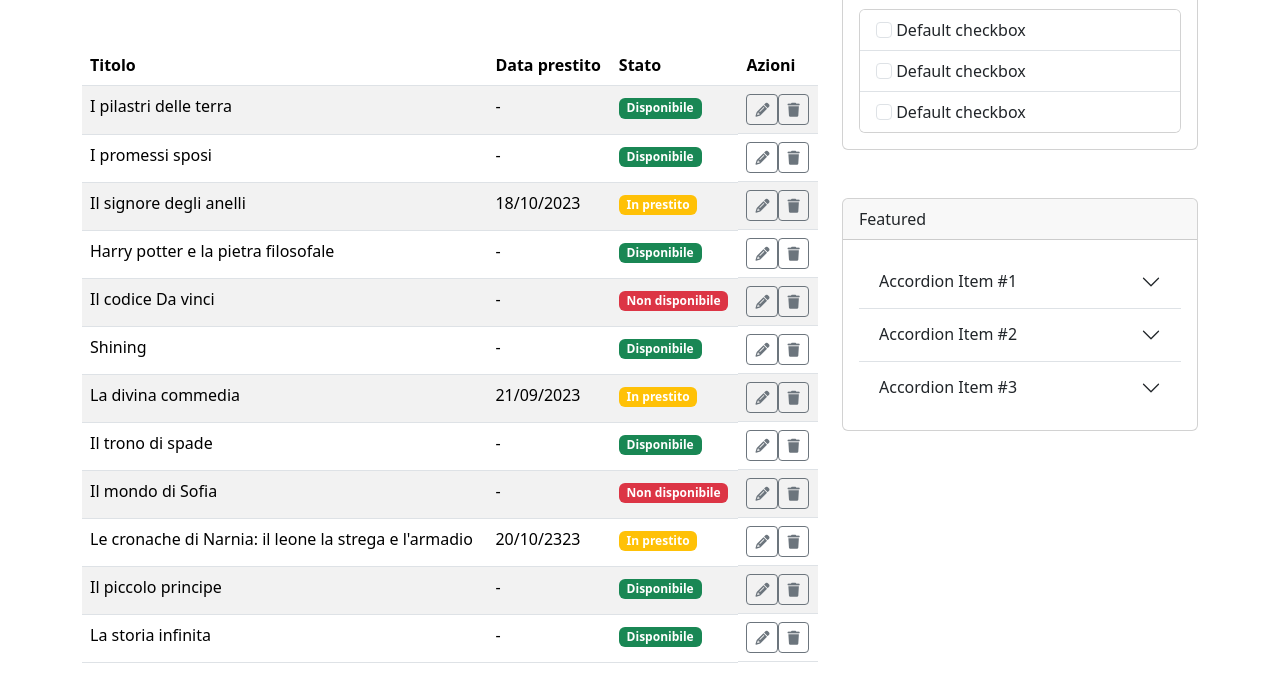
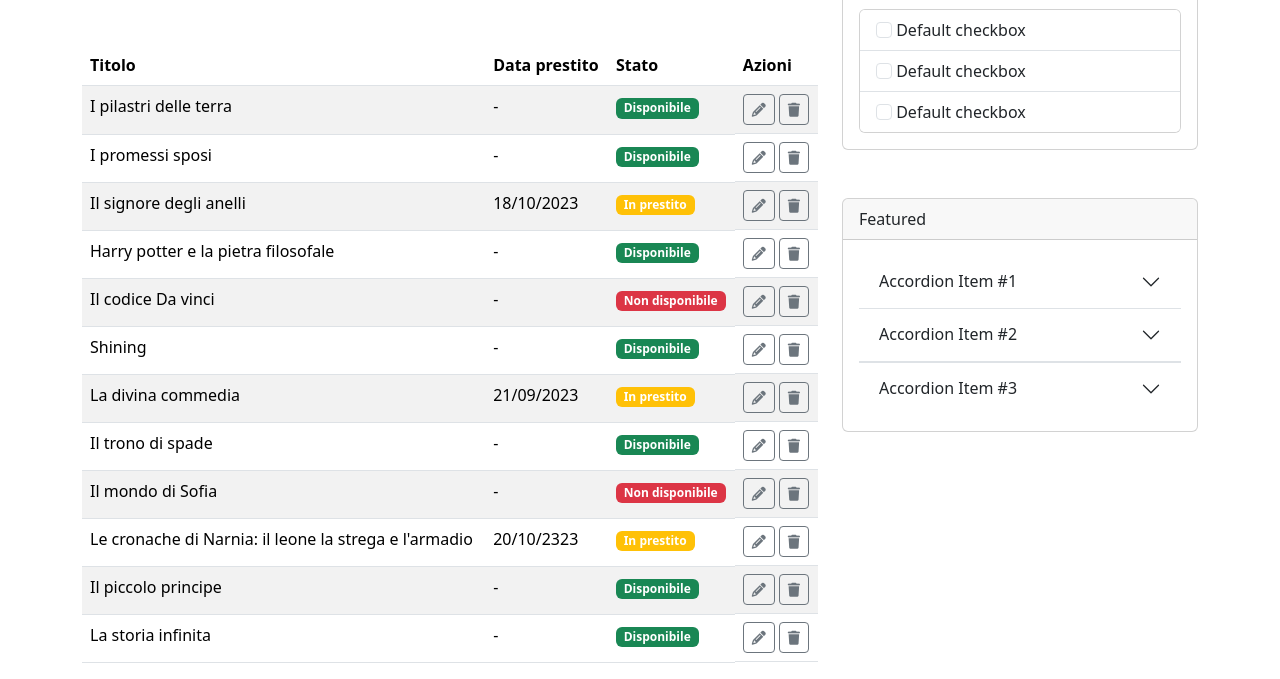
Before and after one commit to DamianoCelesti/html-css-bootstrap-dashboard, a plain HTML site: page index.html in a window 1280 px wide. Shown: the part 178-857 px from the top of the page. Drawn offline with nearby package versions, Linux system fonts and the light colour scheme.

Commit message:
fixed table

```diff
--- a/index.html
+++ b/index.html
@@ -79,7 +79,7 @@
                             <td>I pilastri delle terra</td>
                             <td class="d-none d-sm-table-cell">-</td>
                             <td><span class="badge text-bg-success">Disponibile</span></td>
-                            <td class="d-flex"><button type="button" class="btn btn-sm btn-outline-secondary"><i
+                            <td class="d-flex gap-1"><button type="button" class="btn btn-sm btn-outline-secondary"><i
                                         class="fa-solid fa-pencil"></i></button>
                                 <button type="button" class="btn btn-sm btn-outline-secondary"><i
                                         class="fa-solid fa-trash"></i></button>
@@ -89,7 +89,7 @@
                             <td>I promessi sposi</td>
                             <td class="d-none d-sm-table-cell">-</td>
                             <td><span class="badge text-bg-success">Disponibile</span></td>
-                            <td class="d-flex"><button type="button" class="btn btn-sm btn-outline-secondary"><i
+                            <td class="d-flex gap-1"><button type="button" class="btn btn-sm btn-outline-secondary"><i
                                         class="fa-solid fa-pencil"></i></button>
                                 <button type="button" class="btn btn-sm btn-outline-secondary"><i
                                         class="fa-solid fa-trash"></i></button>
@@ -99,7 +99,7 @@
                             <td>Il signore degli anelli</td>
                             <td class="d-none d-sm-table-cell">18/10/2023</td>
                             <td><span class="badge text-bg-warning text-white">In prestito</span></td>
-                            <td class="d-flex">
+                            <td class="d-flex gap-1">
                                 <button type="button" class="btn btn-sm btn-outline-secondary"><i
                                         class="fa-solid fa-pencil"></i></button>
                                 <button type="button" class="btn btn-sm btn-outline-secondary"><i
@@ -110,7 +110,7 @@
                             <td>Harry potter e la pietra filosofale</td>
                             <td class="d-none d-sm-table-cell">-</td>
                             <td><span class="badge text-bg-success">Disponibile</span></td>
-                            <td class="d-flex"><button type="button" class="btn btn-sm btn-outline-secondary"><i
+                            <td class="d-flex gap-1"><button type="button" class="btn btn-sm btn-outline-secondary"><i
                                         class="fa-solid fa-pencil"></i></button>
                                 <button type="button" class="btn btn-sm btn-outline-secondary"><i
                                         class="fa-solid fa-trash"></i></button>
@@ -120,7 +120,7 @@
                             <td>Il codice Da vinci</td>
                             <td class="d-none d-sm-table-cell">-</td>
                             <td><span class="badge text-bg-danger">Non disponibile</span></td>
-                            <td class="d-flex"><button type="button" class="btn btn-sm btn-outline-secondary"><i
+                            <td class="d-flex gap-1"><button type="button" class="btn btn-sm btn-outline-secondary"><i
                                         class="fa-solid fa-pencil"></i></button>
                                 <button type="button" class="btn btn-sm btn-outline-secondary"><i
                                         class="fa-solid fa-trash"></i></button>
@@ -130,7 +130,7 @@
                             <td>Shining</td>
                             <td class="d-none d-sm-table-cell">-</td>
                             <td><span class="badge text-bg-success">Disponibile</span></td>
-                            <td class="d-flex"><button type="button" class="btn btn-sm btn-outline-secondary"><i
+                            <td class="d-flex gap-1"><button type="button" class="btn btn-sm btn-outline-secondary"><i
                                         class="fa-solid fa-pencil"></i></button>
                                 <button type="button" class="btn btn-sm btn-outline-secondary"><i
                                         class="fa-solid fa-trash"></i></button>
@@ -140,7 +140,7 @@
                             <td>La divina commedia</td>
                             <td class="d-none d-sm-table-cell">21/09/2023</td>
                             <td><span class="badge text-bg-warning text-white">In prestito</span></td>
-                            <td class="d-flex"><button type="button" class="btn btn-sm btn-outline-secondary"><i
+                            <td class="d-flex gap-1"><button type="button" class="btn btn-sm btn-outline-secondary"><i
                                         class="fa-solid fa-pencil"></i></button>
                                 <button type="button" class="btn btn-sm btn-outline-secondary"><i
                                         class="fa-solid fa-trash"></i></button>
@@ -150,7 +150,7 @@
                             <td>Il trono di spade</td>
                             <td class="d-none d-sm-table-cell">-</td>
                             <td><span class="badge text-bg-success">Disponibile</span></td>
-                            <td class="d-flex"><button type="button" class="btn btn-sm btn-outline-secondary"><i
+                            <td class="d-flex gap-1"><button type="button" class="btn btn-sm btn-outline-secondary"><i
                                         class="fa-solid fa-pencil"></i></button>
                                 <button type="button" class="btn btn-sm btn-outline-secondary"><i
                                         class="fa-solid fa-trash"></i></button>
@@ -160,7 +160,7 @@
                             <td>Il mondo di Sofia</td>
                             <td class="d-none d-sm-table-cell">-</td>
                             <td><span class="badge text-bg-danger">Non disponibile</span></td>
-                            <td class="d-flex"><button type="button" class="btn btn-sm btn-outline-secondary"><i
+                            <td class="d-flex gap-1"><button type="button" class="btn btn-sm btn-outline-secondary"><i
                                         class="fa-solid fa-pencil"></i></button>
                                 <button type="button" class="btn btn-sm btn-outline-secondary"><i
                                         class="fa-solid fa-trash"></i></button>
@@ -170,7 +170,7 @@
                             <td>Le cronache di Narnia: il leone la strega e l'armadio</td>
                             <td class="d-none d-sm-table-cell">20/10/2323</td>
                             <td><span class="badge text-bg-warning text-white">In prestito</span></td>
-                            <td class="d-flex"><button type="button" class="btn btn-sm btn-outline-secondary"><i
+                            <td class="d-flex gap-1"><button type="button" class="btn btn-sm btn-outline-secondary"><i
                                         class="fa-solid fa-pencil"></i></button>
                                 <button type="button" class="btn btn-sm btn-outline-secondary"><i
                                         class="fa-solid fa-trash"></i></button>
@@ -180,7 +180,7 @@
                             <td>Il piccolo principe</td>
                             <td class="d-none d-sm-table-cell">-</td>
                             <td><span class="badge text-bg-success">Disponibile</span></td>
-                            <td class="d-flex"><button type="button" class="btn btn-sm btn-outline-secondary"><i
+                            <td class="d-flex gap-1"><button type="button" class="btn btn-sm btn-outline-secondary"><i
                                         class="fa-solid fa-pencil"></i></button>
                                 <button type="button" class="btn btn-sm btn-outline-secondary"><i
                                         class="fa-solid fa-trash"></i></button>
@@ -190,7 +190,7 @@
                             <td>La storia infinita</td>
                             <td class="d-none d-sm-table-cell">-</td>
                             <td><span class="badge text-bg-success">Disponibile</span></td>
-                            <td class="d-flex"><button type="button" class="btn btn-sm btn-outline-secondary"><i
+                            <td class="d-flex gap-1"><button type="button" class="btn btn-sm btn-outline-secondary"><i
                                         class="fa-solid fa-pencil"></i></button>
                                 <button type="button" class="btn btn-sm btn-outline-secondary"><i
                                         class="fa-solid fa-trash"></i></button>
@@ -271,7 +271,7 @@
                                 </div>
                             </div>
                         </div>
-                        <div class="accordion-item border-start-0 border-end-0 border-bottom-0">
+                        <div class="accordion-item border border-start-0 border-end-0 border-bottom-0">
                             <h2 class="accordion-header">
                                 <button class="accordion-button collapsed" type="button" data-bs-toggle="collapse"
                                     data-bs-target="#collapseThree" aria-expanded="false" aria-controls="collapseThree">
```
